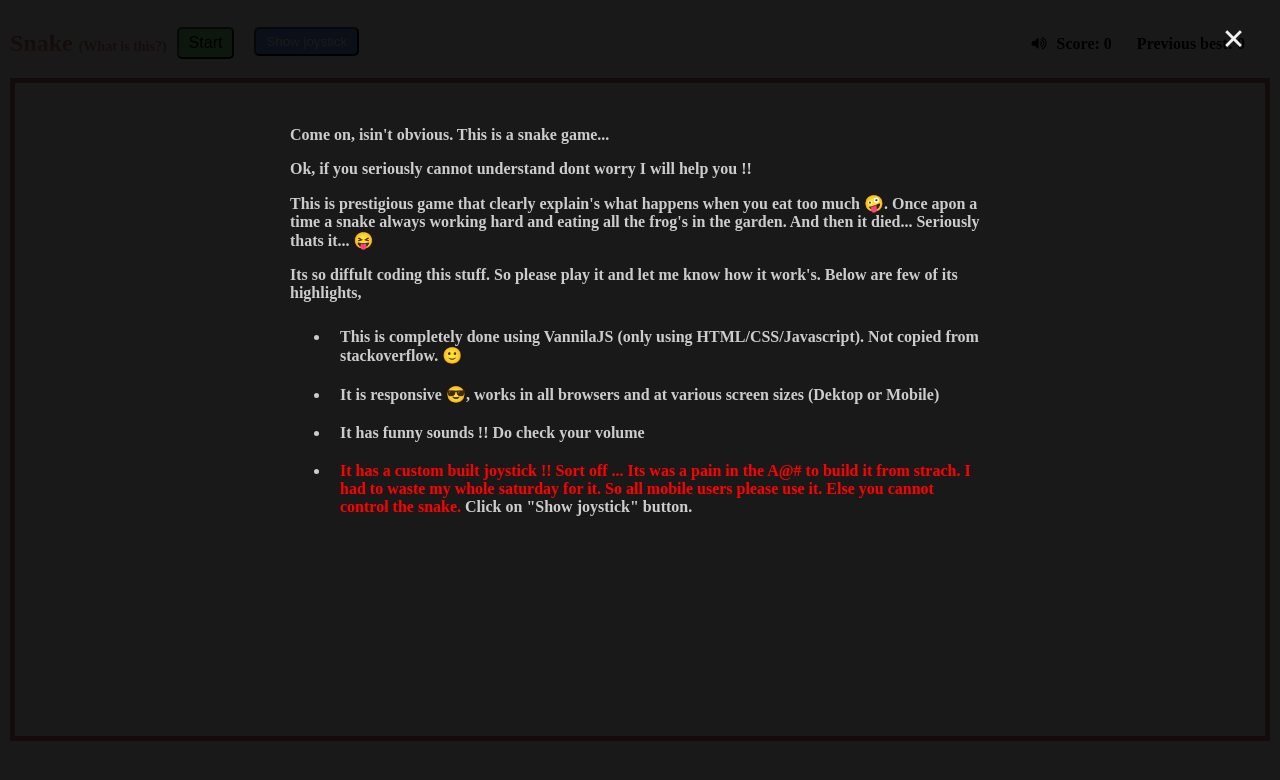
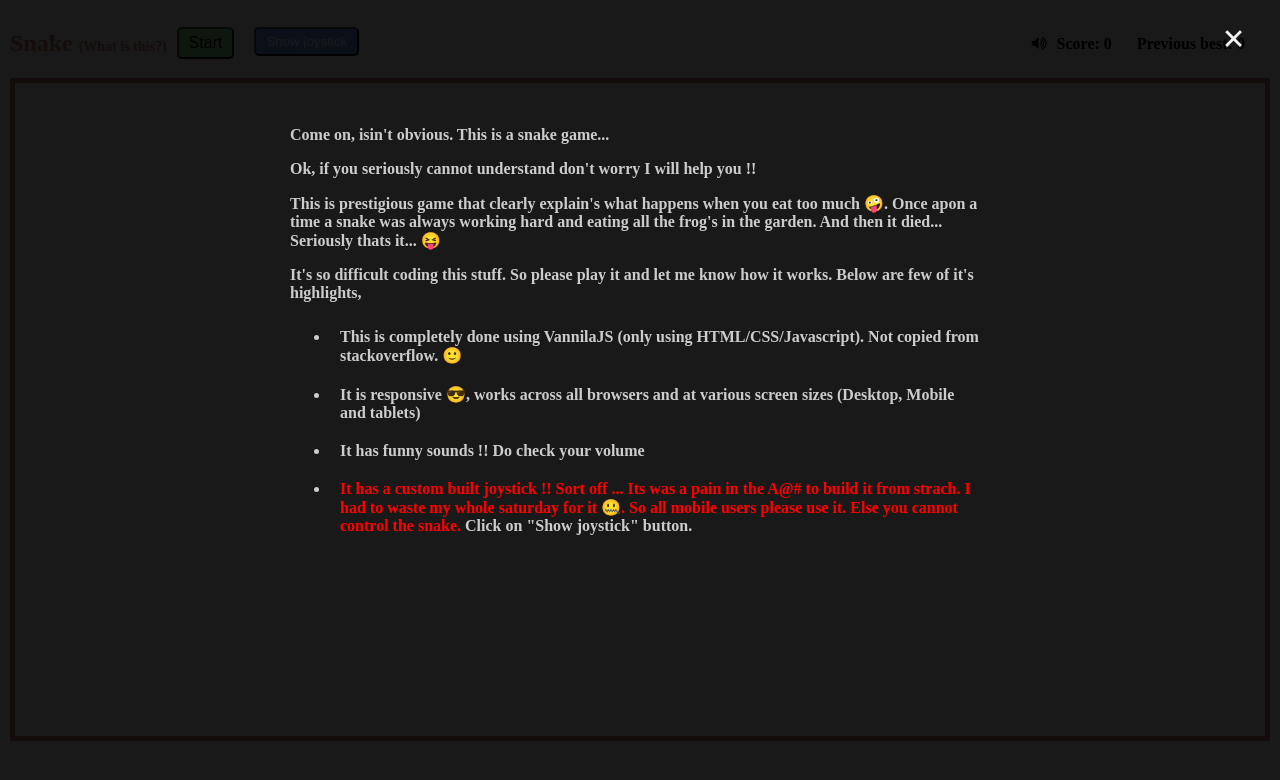
Before and after one commit to visheshCuriousDev/snake-game, a plain HTML site: page index.html in a window 1280 px wide. Both pictures are taken after a click on the element "(What is this?)". Drawn offline with Linux system fonts and the light colour scheme.

Commit message:
Corrected spelling mistakes and issues with game restart on popup close

```diff
--- a/index.html
+++ b/index.html
@@ -77,18 +77,18 @@
             <span class="modalClose">&times;</span>
             <div id="caption" class="desc">
                 <p> Come on, isin't obvious. This is a snake game... </p>
-                <p> Ok, if you seriously cannot understand dont worry I will help you !! </p>
-                <p> This is prestigious game that clearly explain's what happens when you eat too much 🤪. Once apon a time a snake always working hard and eating all the
+                <p> Ok, if you seriously cannot understand don't worry I will help you !! </p>
+                <p> This is prestigious game that clearly explain's what happens when you eat too much 🤪. Once apon a time a snake was always working hard and eating all the
                     frog's in the garden. And then it died... Seriously thats it... 😝 </p>
-                <p> Its so diffult coding this stuff. So please play it and let me know how it work's. Below are few of its highlights, </p>
+                <p> It's so difficult coding this stuff. So please play it and let me know how it works. Below are few of it's highlights, </p>
                 <ul class="highlights">
                     <li> This is completely done using VannilaJS (only using HTML/CSS/Javascript). Not copied from stackoverflow. 🙂 </li>
-                    <li> It is responsive 😎, works in all browsers and at various screen sizes (Dektop or Mobile) </li>
+                    <li> It is responsive 😎, works across all browsers and at various screen sizes (Desktop, Mobile and tablets) </li>
                     <li> It has funny sounds !! Do check your volume </li>
                     <li>
                         <span class="important">
                             It has a custom built joystick !! Sort off ... Its was a pain in the A@# to build it from strach.
-                            I had to waste my whole saturday for it. So all mobile users please use it. Else you cannot control the snake.
+                            I had to waste my whole saturday for it 🤐. So all mobile users please use it. Else you cannot control the snake.
                         </span>
                         Click on "Show joystick" button.
                     </li>
--- a/snake.js
+++ b/snake.js
@@ -77,8 +77,9 @@ document.addEventListener("keydown", changeDirection);
 /**
  * Main function that will recursively keep moving the snake
  */
-function main() {
+function main(resetValues = true) {
     // Reset initial values
+    if(resetValues) {
         dx = snakesize;
         dy = 0;
         snake = [
@@ -90,6 +91,7 @@ function main() {
         ];
         score = 0;
         setPreviousBestScore();
+    };
     // check if board is small and chnage the movement direction to up
     if(board_width < snakeSpeedReducerWitdh) {
         dy = -snakesize;
@@ -395,7 +397,7 @@ for(let i=0; i<span.length; i++) {
 // Redraw the board after closing joystick popup
 document.getElementById("joyModalClose").onclick = () => {
     joystickModal.style.display = "none";
-    main();
+    main(false);
 }
 
 /**
```
Lines whose indentation alone changed are shown as unchanged.
